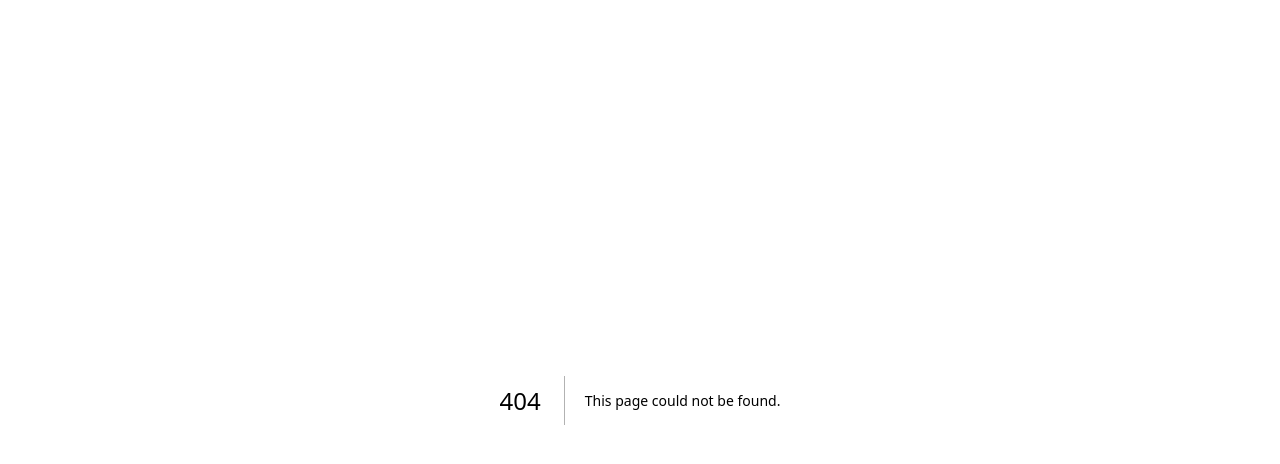
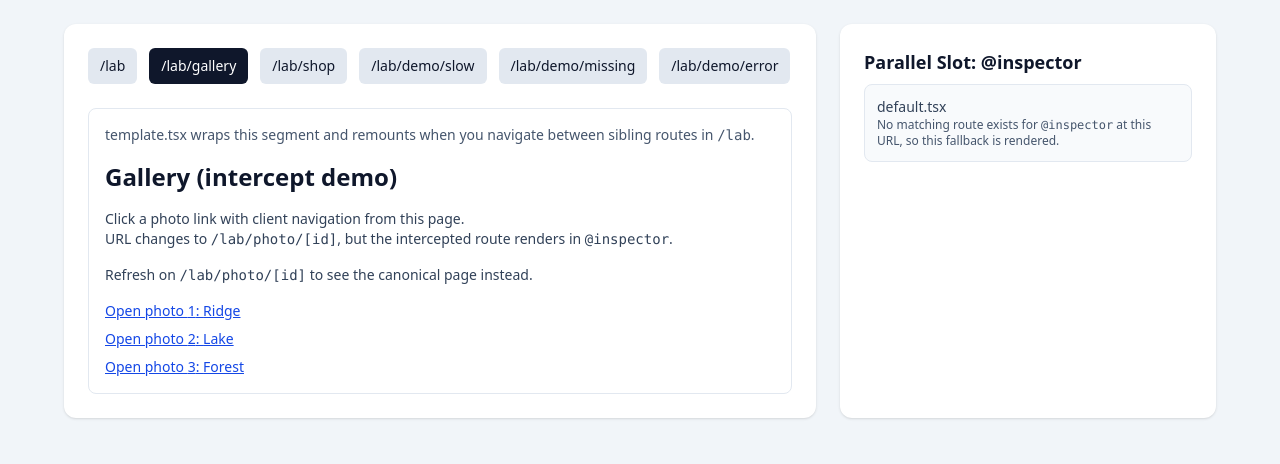
Before and after one commit to obadakhalili/learning-nextjs, a Next.js app: page /lab/gallery in a window 1280 px wide. Before the commit this address had no page. Shown: the top 464 px of the page. Built offline with nearby package versions, Linux system fonts and the light colour scheme.

Commit message:
interceptors

```diff
--- /dev/null
+++ b/app/lab/@inspector/(.)photo/[id]/page.tsx
@@ -0,0 +1,25 @@
+import Link from "next/link";
+
+type InspectorPhotoPageProps = {
+  params: Promise<{ id: string }>;
+};
+
+export default async function InspectorPhotoPage({ params }: InspectorPhotoPageProps) {
+  const { id } = await params;
+
+  return (
+    <div className="space-y-2 rounded-lg border border-indigo-200 bg-indigo-50 p-3">
+      <p className="font-medium text-indigo-950">Intercepted route matched in @inspector</p>
+      <p className="text-xs text-indigo-900">
+        <code>(.)photo/[id]</code> intercepted <code>/lab/photo/{id}</code> from the current{" "}
+        <code>/lab</code> context.
+      </p>
+      <p className="text-xs text-indigo-900">
+        On refresh/direct open, this is not used; canonical <code>/lab/photo/[id]</code> renders.
+      </p>
+      <Link className="inline-block rounded-md bg-indigo-700 px-2 py-1 text-xs text-white" href="/lab/gallery">
+        Close (go back)
+      </Link>
+    </div>
+  );
+}
--- /dev/null
+++ b/app/lab/@inspector/[...catchAll]/page.tsx
@@ -0,0 +1,3 @@
+export default function InspectorCatchAllPage() {
+  return null;
+}
--- a/app/lab/_components/lab-nav.tsx
+++ b/app/lab/_components/lab-nav.tsx
@@ -3,7 +3,7 @@
 import Link from "next/link";
 import { usePathname } from "next/navigation";
 
-const links = ["/lab", "/lab/demo/slow", "/lab/demo/missing", "/lab/demo/error"] as const;
+const links = ["/lab", "/lab/gallery", "/lab/shop", "/lab/demo/slow", "/lab/demo/missing", "/lab/demo/error"] as const;
 
 function normalizePath(path: string) {
   if (path.length > 1 && path.endsWith("/")) {
--- /dev/null
+++ b/app/lab/gallery/page.tsx
@@ -0,0 +1,34 @@
+import Link from "next/link";
+
+const photos = [
+  { id: "1", title: "Ridge" },
+  { id: "2", title: "Lake" },
+  { id: "3", title: "Forest" },
+] as const;
+
+export default function GalleryPage() {
+  return (
+    <div className="space-y-4">
+      <h1 className="text-2xl font-semibold">Gallery (intercept demo)</h1>
+      <p className="text-sm text-slate-700">
+        Click a photo link with client navigation from this page.
+        <br />
+        URL changes to <code>/lab/photo/[id]</code>, but the intercepted route renders in{" "}
+        <code>@inspector</code>.
+      </p>
+      <p className="text-sm text-slate-700">
+        Refresh on <code>/lab/photo/[id]</code> to see the canonical page instead.
+      </p>
+
+      <ul className="space-y-2 text-sm">
+        {photos.map((photo) => (
+          <li key={photo.id}>
+            <Link className="text-blue-700 underline" href={`/lab/photo/${photo.id}`}>
+              Open photo {photo.id}: {photo.title}
+            </Link>
+          </li>
+        ))}
+      </ul>
+    </div>
+  );
+}
--- /dev/null
+++ b/app/lab/item/[id]/page.tsx
@@ -0,0 +1,24 @@
+import Link from "next/link";
+
+type ItemPageProps = {
+  params: Promise<{ id: string }>;
+};
+
+export default async function ItemPage({ params }: ItemPageProps) {
+  const { id } = await params;
+
+  return (
+    <article className="space-y-3">
+      <h1 className="text-2xl font-semibold">Canonical item page: {id}</h1>
+      <p className="text-sm text-slate-700">
+        This is the standard branch for <code>/lab/item/[id]</code>.
+      </p>
+      <p className="text-sm text-slate-700">
+        You see this on hard nav (refresh/direct entry).
+      </p>
+      <Link className="inline-block rounded-md bg-slate-900 px-3 py-2 text-sm text-white" href="/lab/shop">
+        Back to shop
+      </Link>
+    </article>
+  );
+}
--- a/app/lab/page.tsx
+++ b/app/lab/page.tsx
@@ -11,6 +11,18 @@ export default function LabIndexPage() {
       </p>
 
       <ul className="space-y-2 text-sm">
+        <li>
+          <Link className="text-blue-700 underline" href="/lab/gallery">
+            /lab/gallery
+          </Link>{" "}
+          lets you test intercepted route behavior for <code>/lab/photo/[id]</code>.
+        </li>
+        <li>
+          <Link className="text-blue-700 underline" href="/lab/shop">
+            /lab/shop
+          </Link>{" "}
+          tests interception without slots for <code>/lab/item/[id]</code>.
+        </li>
         <li>
           <Link className="text-blue-700 underline" href="/lab/demo/slow">
             /lab/demo/slow
--- /dev/null
+++ b/app/lab/photo/[id]/page.tsx
@@ -0,0 +1,24 @@
+import Link from "next/link";
+
+type PhotoPageProps = {
+  params: Promise<{ id: string }>;
+};
+
+export default async function PhotoPage({ params }: PhotoPageProps) {
+  const { id } = await params;
+
+  return (
+    <article className="space-y-3">
+      <h1 className="text-2xl font-semibold">Canonical photo page: {id}</h1>
+      <p className="text-sm text-slate-700">
+        This is the normal route branch for <code>/lab/photo/[id]</code>.
+      </p>
+      <p className="text-sm text-slate-700">
+        You get this view on hard navigation (refresh/direct open).
+      </p>
+      <Link className="inline-block rounded-md bg-slate-900 px-3 py-2 text-sm text-white" href="/lab/gallery">
+        Back to gallery
+      </Link>
+    </article>
+  );
+}
--- /dev/null
+++ b/app/lab/shop/(..)item/[id]/page.tsx
@@ -0,0 +1,25 @@
+import Link from "next/link";
+
+type InterceptedItemPageProps = {
+  params: Promise<{ id: string }>;
+};
+
+export default async function InterceptedItemPage({ params }: InterceptedItemPageProps) {
+  const { id } = await params;
+
+  return (
+    <article className="space-y-3 rounded-lg border border-cyan-200 bg-cyan-50 p-4">
+      <h1 className="text-xl font-semibold text-cyan-950">Intercepted item page: {id}</h1>
+      <p className="text-sm text-cyan-900">
+        This route is inside <code>/lab/shop</code> using <code>(..)item/[id]</code>, so on soft nav
+        from shop it replaces the main <code>children</code> content.
+      </p>
+      <p className="text-sm text-cyan-900">
+        No slot involved in this example.
+      </p>
+      <Link className="inline-block rounded-md bg-cyan-700 px-3 py-2 text-sm text-white" href="/lab/shop">
+        Back to shop
+      </Link>
+    </article>
+  );
+}
--- /dev/null
+++ b/app/lab/shop/page.tsx
@@ -0,0 +1,31 @@
+import Link from "next/link";
+
+const items = [
+  { id: "1", name: "Pen" },
+  { id: "2", name: "Notebook" },
+] as const;
+
+export default function ShopPage() {
+  return (
+    <div className="space-y-4">
+      <h1 className="text-2xl font-semibold">Shop (intercept demo without slots)</h1>
+      <p className="text-sm text-slate-700">
+        Click an item link from here. On soft nav, interceptor in <code>/lab/shop</code> handles{" "}
+        <code>/lab/item/[id]</code> inside main <code>children</code> area.
+      </p>
+      <p className="text-sm text-slate-700">
+        Refresh/direct open <code>/lab/item/[id]</code> to see canonical page.
+      </p>
+
+      <ul className="space-y-2 text-sm">
+        {items.map((item) => (
+          <li key={item.id}>
+            <Link className="text-blue-700 underline" href={`/lab/item/${item.id}`}>
+              Open item {item.id}: {item.name}
+            </Link>
+          </li>
+        ))}
+      </ul>
+    </div>
+  );
+}
```
Also changed, not shown: 1 other file (tests, documents, lock files or other folders).
